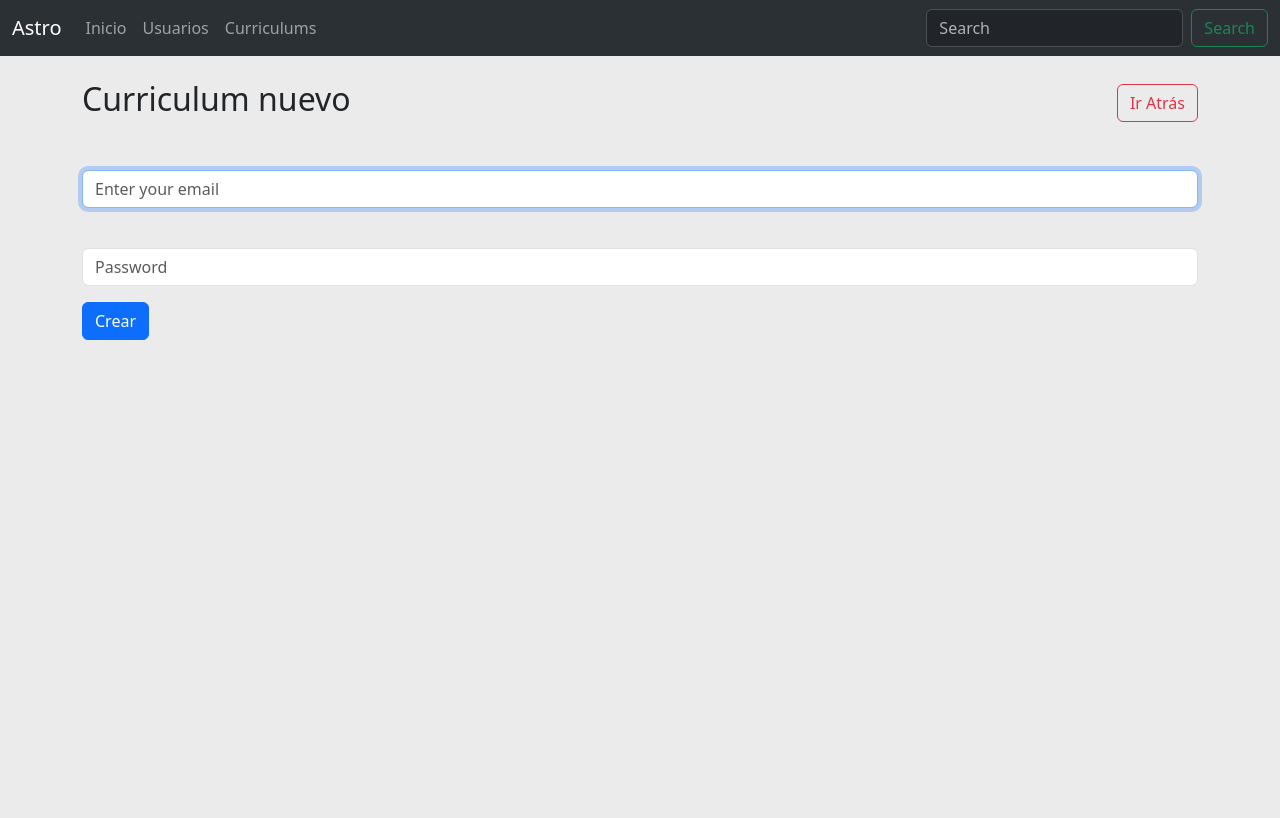
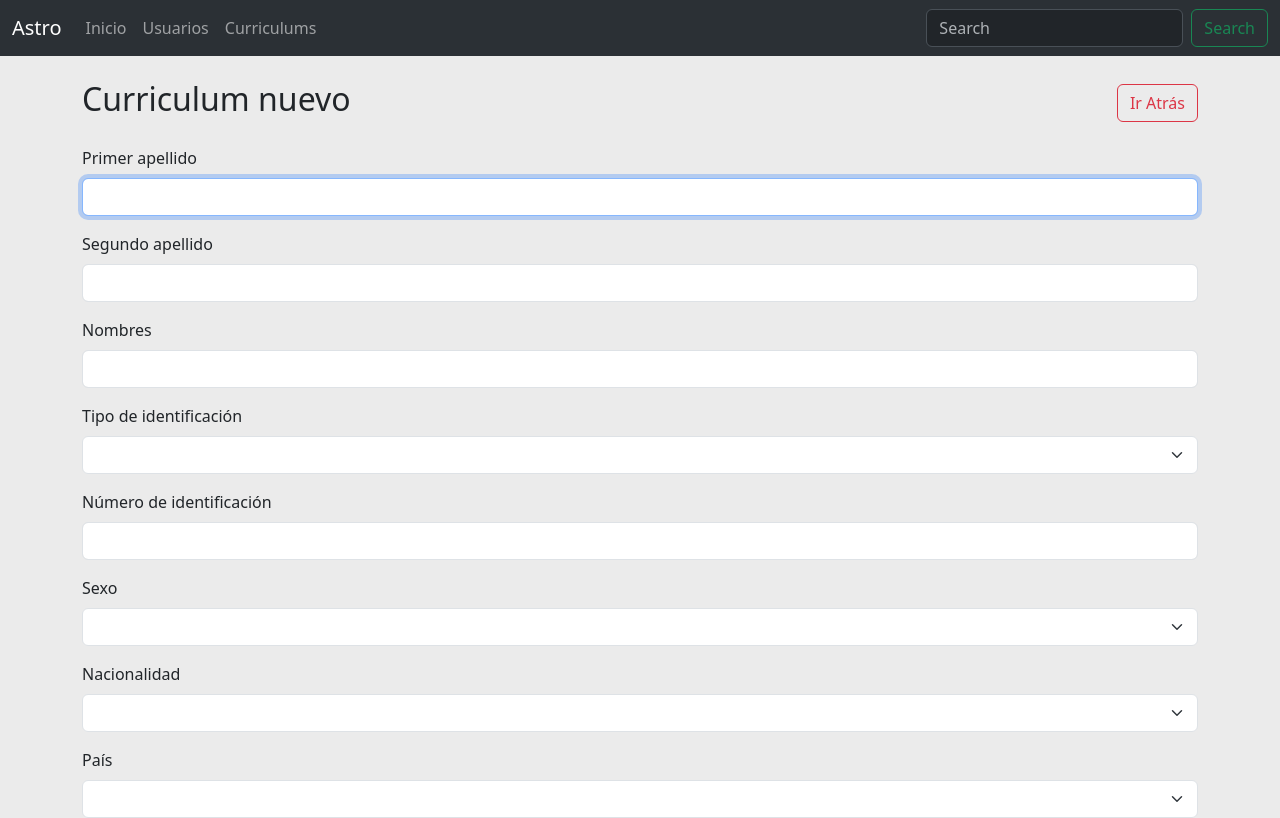
Before and after one commit to vapinedo/ASTRO, a React (Vite) app: page / in a window 1280 px wide. Shown: the top 818 px of the page. Built offline with nearby package versions, Linux system fonts and the light colour scheme.

Commit message:
add input and select form controls

```diff
--- a/src/features/curriculum/pages/curriculum-nuevo/CurriculumNuevo.tsx
+++ b/src/features/curriculum/pages/curriculum-nuevo/CurriculumNuevo.tsx
@@ -3,39 +3,87 @@ import { useForm } from "react-hook-form";
 import { yupResolver } from "@hookform/resolvers/yup";
 import Form from "../../../../shared/components/form/Form";
 import Input from "../../../../shared/components/form/Input";
+import Select from "../../../../shared/components/form/Select";
+import { CurriculumNuevoInterface } from "../../../../models/CurriculumNuevoInterface";
 
-// interface for form
-interface EmailInterface {
-    email: string;
-    password: string;
-}
+let tipoIdentificacionOptions = [
+    { key: 'cc', value: 'Cedula de ciudadanía' },
+    { key: 'ce', value: 'Cedula de exntranjería' },
+    { key: 'pas', value: 'Pasaporte' },
+];
+let sexoOptions = [
+    { key: 'm', value: 'Hombre' },
+    { key: 'f', value: 'Mujer' },
+];
+let nacionalidadOptions = [
+    { key: 'col', value: 'Colombiano' },
+    { key: 'ext', value: 'Extranjero' },
+];
+let paisOptions = [
+    { key: 'colombia', value: 'Colombia' },
+    { key: 'venezuela', value: 'Venezuela' },
+];
+let tipoLibretaOptions = [
+    { key: 'primera', value: 'Primera clase' },
+    { key: 'segunda', value: 'Segunda clase' },
+];
 
-// validation
-const schema = yup.object().shape({
-    email: yup
-        .string()
-        .email("Enter a valid email")
-        .required("Email is required"),
-    password: yup
-        .string()
-        .max(32, "Max password length is 32")
-        .required("Password is required")
-});
+let defaultValues: CurriculumNuevoInterface = {
+    datosPersonales: {
+        primerApellido: "",
+        segundoApellido: "",
+        nombres: "",
+        tipoIdentificacion: "",
+        numeroIdentificacion: "",
+        sexo: "",
+        nacionalidad: "",
+        pais: "",
+        TipolibretaMilitar: "",
+        numeroLibretaMilitar: "",
+        distritoLibretaMilitar: "",
+        fechaNacimiento: "",
+        paisNacimiento: "",
+        departamentoNacimiento: "",
+        municipioNacimiento: "",
+        direccionCorrespondencia: "",
+        paisCorrespondencia: "",
+        departamentoCorrespondencia: "",
+        municipioCorrespondencia: "",
+        email: "",
+    }
+};
+
+// const validationSchema = yup.object().shape({
+//     datosPersonales: yup.object().shape({
+//         primerApellido: yup
+//             .string()
+//             .required("Primer apellido es requerido"),
+//         segundoApellido: yup
+//             .string()
+//             .required("Segundo apellido es requerido"),
+//         nombres: yup
+//             .string()
+//             .required("Nombres es requerido"),
+//         tipoIdentificacion: yup
+//             .string()
+//             .required("Documento de identificacion es requerido"),
+//         numeroIdentificacion: yup
+//             .string()
+//             .required("Número de identificacion es requerido"),
+//     })
+// });
 
 export default function CurriculumNuevo() {
 
-    const form = useForm<EmailInterface>({
-        defaultValues: {
-            email: "",
-            password: "",
-        },
-        resolver: yupResolver(schema)
+    const form = useForm<CurriculumNuevoInterface>({
+        defaultValues,
+        // resolver: yupResolver(validationSchema)
     });
 
     const { register, formState, handleSubmit } = form;
     const { errors } = formState;
 
-    function onSubmit(data: EmailInterface) {
+    function onSubmit(data: CurriculumNuevoInterface) {
         console.log(data);
     }
 
@@ -56,16 +104,70 @@ export default function CurriculumNuevo() {
             >
                 <Input
                     autoFocus
-                    name="email"
-                    type="email"
-                    placeholder="Enter your email"
-                    error={errors.email?.message}
+                    type="text"
+                    label="Primer apellido"
+                    name="datosPersonales.primerApellido"
+                    error={errors.datosPersonales?.primerApellido?.message}
                 />
                 <Input
-                    name="password"
-                    type="password"
-                    placeholder="Password"
-                    error={errors.password?.message}
+                    type="text"
+                    label="Segundo apellido"
+                    name="datosPersonales.segundoApellido"
+                    error={errors.datosPersonales?.segundoApellido?.message}
+                />
+                <Input
+                    type="text"
+                    label="Nombres"
+                    name="datosPersonales.nombres"
+                    error={errors.datosPersonales?.nombres?.message}
+                />
+                <Select
+                    label="Tipo de identificación"
+                    options={tipoIdentificacionOptions}
+                    name="datosPersonales.tipoIdentificacion"
+                    error={errors.datosPersonales?.tipoIdentificacion?.message}
+                />
+                <Input
+                    type="text"
+                    label="Número de identificación"
+                    name="datosPersonales.numeroIdentificacion"
+                    error={errors.datosPersonales?.numeroIdentificacion?.message}
+                />
+                <Select
+                    label="Sexo"
+                    options={sexoOptions}
+                    name="datosPersonales.sexo"
+                    error={errors.datosPersonales?.sexo?.message}
+                />
+                <Select
+                    label="Nacionalidad"
+                    options={nacionalidadOptions}
+                    name="datosPersonales.nacionalidad"
+                    error={errors.datosPersonales?.nacionalidad?.message}
+                />
+                <Select
+                    label="País"
+                    options={paisOptions}
+                    name="datosPersonales.pais"
+                    error={errors.datosPersonales?.pais?.message}
+                />
+                <Select
+                    label="Tipo libreta militar"
+                    options={tipoLibretaOptions}
+                    name="datosPersonales.TipolibretaMilitar"
+                    error={errors.datosPersonales?.TipolibretaMilitar?.message}
+                />
+                <Input
+                    type="text"
+                    label="Número libreta militar"
+                    name="datosPersonales.numeroLibretaMilitar"
+                    error={errors.datosPersonales?.numeroLibretaMilitar?.message}
+                />
+                <Input
+                    type="text"
+                    label="Distrito libreta militar"
+                    name="datosPersonales.distritoLibretaMilitar"
+                    error={errors.datosPersonales?.distritoLibretaMilitar?.message}
                 />
             </Form>
         </section>
--- a/src/shared/components/form/Select.tsx
+++ b/src/shared/components/form/Select.tsx
@@ -1,20 +1,42 @@
-import TextError from './TextError';
-import { Field, ErrorMessage } from 'formik'
+import { ReactNode, InputHTMLAttributes } from "react";
 
-export default function Select({ label, name, options, ...rest }) {
+interface SelectOption {
+    key: string;
+    value: string;
+}
+
+interface InputProps extends InputHTMLAttributes<HTMLInputElement> {
+    name: string;
+    register?: any;
+    label?: string;
+    error?: string;
+    className?: string;
+    wrapperClass?: string;
+    options?: SelectOption[];
+}
+
+export default function Select(props: InputProps): ReactNode {
+    const {
+        name,
+        error,
+        label,
+        options,
+        register,
+        wrapperClass,
+        ...rest
+    } = props;
+
     return (
-        <div className='mb-3 row'>
-            <label htmlFor={name} className='col-sm-7 col-form-label'>{label}</label>
-            <div className='col-sm-5'>
-                <Field as='select' id={name} name={name} {...rest} className='form-select form-select-sm'>
-                    {options.map(option => (
-                        <option key={option.key} value={option.key}>
-                            {option.value}
-                        </option>
-                    ))}
-                </Field>
-            </div>
-            <ErrorMessage name={name} component={TextError} />
-        </div>
-    )
+        <article className="mb-3">
+            <label htmlFor={name} className="form-label">{label}</label>
+            <select className="form-select" {...register(name)} {...rest}>
+                {options?.map(option => (
+                    <option key={option.key} value={option.key}>
+                        {option.value}
+                    </option>
+                ))}
+            </select>
+            <small className="text-danger">{error}</small>
+        </article>
+    );
 }
```
Also changed, not shown: src/models/CurriculumNuevoInterface.tsx (+20 -21 lines), src/shared/components/form/Input.tsx (+1 -13 lines), src/shared/containers/Box/Box.tsx (+0 -7 lines).
